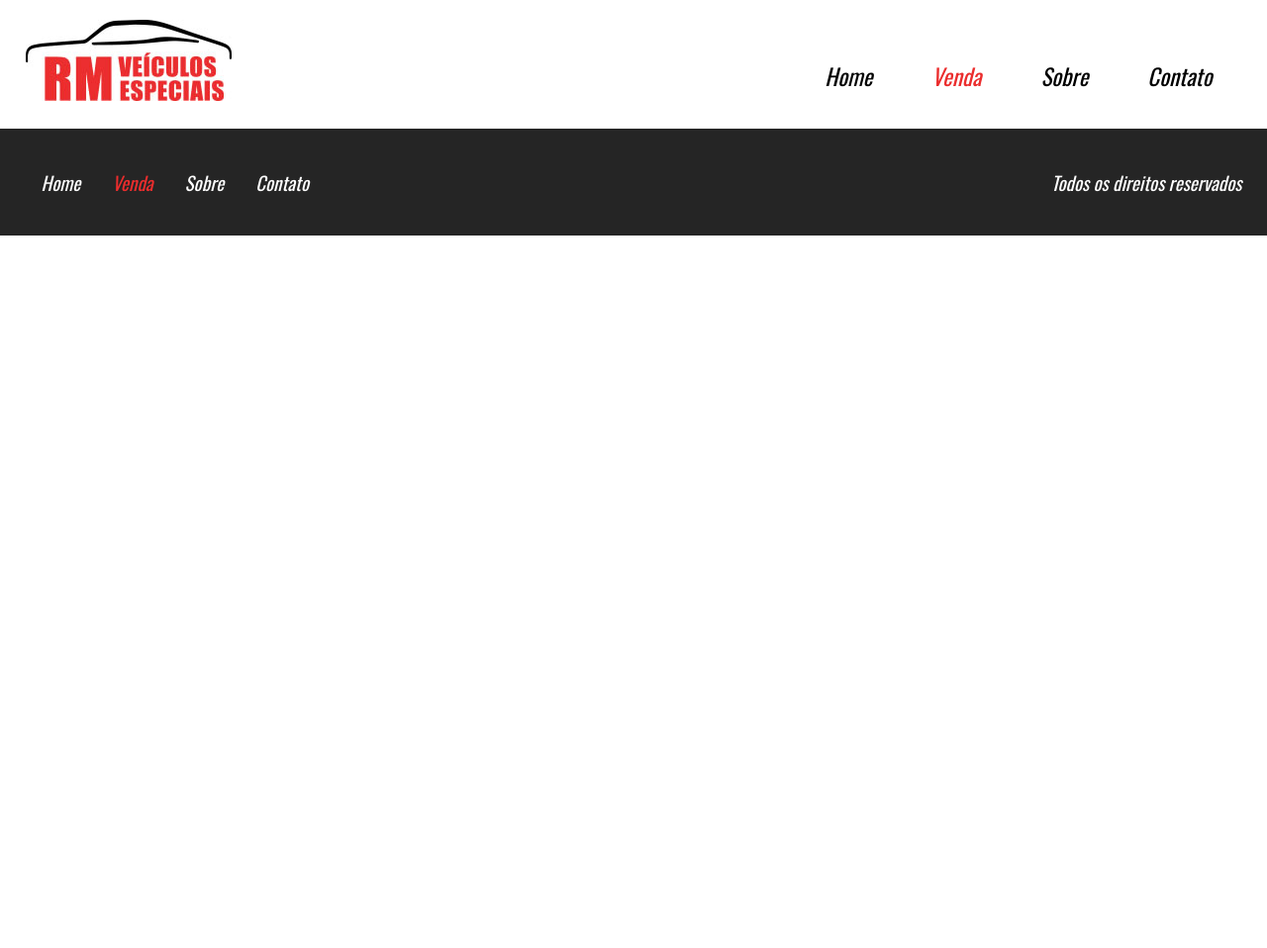
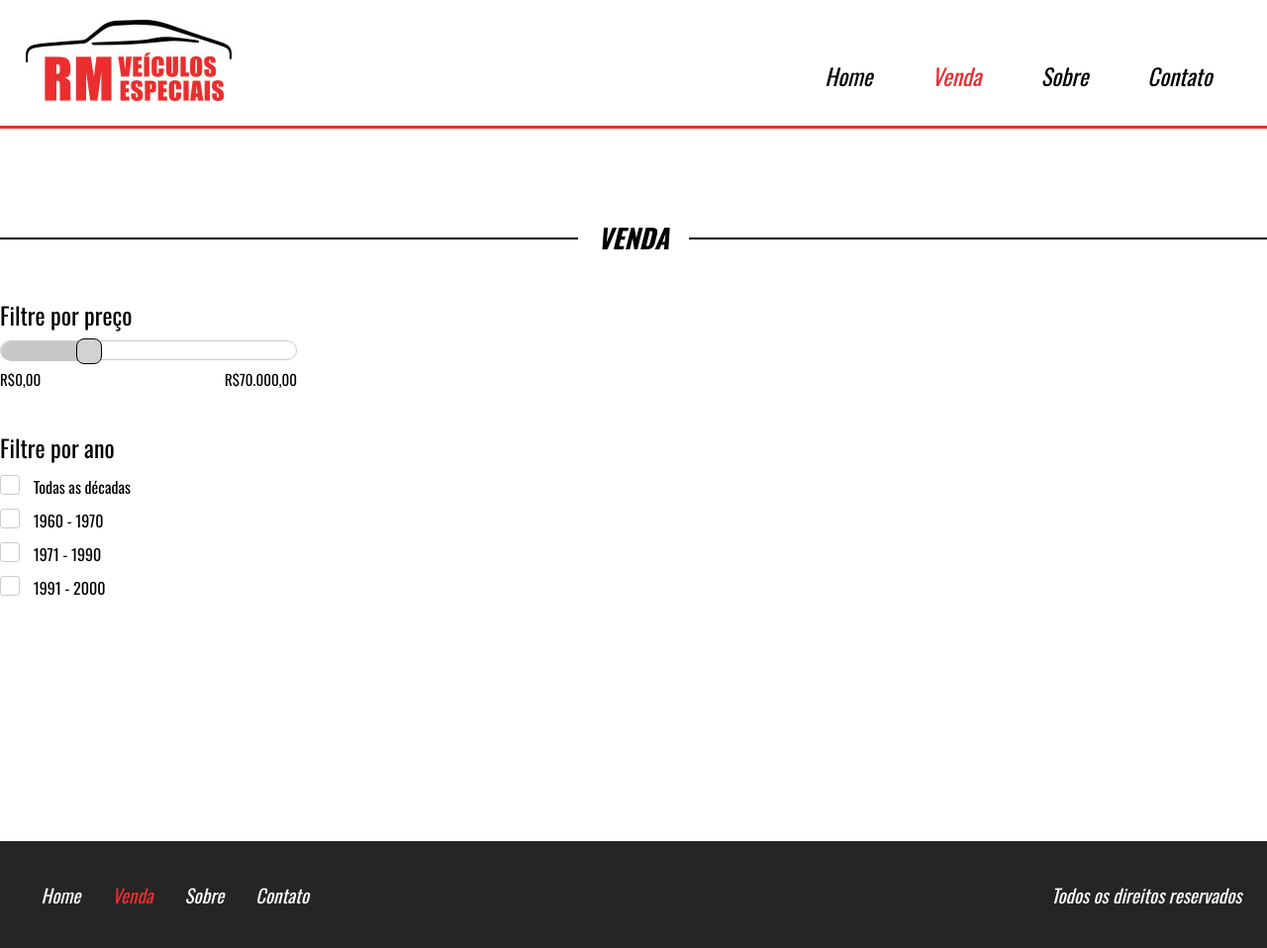
Before and after one commit to jacildofurtado/Danki-code, a PHP site: page /venda.html in a window 1280 px wide. Shown: the whole page at 99% size. Before the commit the page ends 238 px from the top, so only its background shows below. Run offline with PHP 8.4, Linux system fonts and the light colour scheme.

Commit message:
atualizado pagina de vendas

```diff
--- a/ftont-end-completo/projeto-05/css/style.css
+++ b/ftont-end-completo/projeto-05/css/style.css
@@ -389,6 +389,115 @@ footer p{
     font-style: italic;
 }
 
+/*Inicio da página de Venda*/
+
+section.venda{
+    padding: 90px 0;
+    min-height: 90%;
+}
+
+.content-venda{
+    margin-top: 40px;
+}
+
+.sidebar{
+    float: left;
+    width: 30%;
+}
+
+.search1{
+    width: 300px;
+}
+
+.search1 h2{
+    font-size: 24px;
+    color: black;
+    font-weight: normal;
+}
+
+.search1 .barra-preco{
+    width: 100%;
+    height: 20px;
+    background-color: white;
+    border: 1px solid #CCC;
+    margin-top: 8px;
+    border-radius: 20px;
+    position: relative;
+}
+
+.barra-preco-fill{
+    position: absolute;
+    left: 0;
+    top: 0;
+    width: 30%;
+    height: 20px;
+    border-radius: 20px;
+    background-color: rgb(200, 200, 200);
+}
+
+.pointer-barra{
+    width: 26px;
+    height: 26px;
+    position: absolute;
+    left: calc(30% - 13px);
+    top: -3px;
+    border-radius: 8px;
+    background-color: rgb(210, 210, 210);
+    border: 1px solid black;
+    cursor: pointer;
+}
+
+.valor-pesquisa{
+    margin-top: 8px;
+}
+
+.valor-pesquisa p{
+    color: black;
+    font-size: 15px;
+}
+
+.valor-pesquisa p:nth-of-type(1){
+    float: left;
+}
+
+.valor-pesquisa p:nth-of-type(2){
+    float: right;
+}
+
+.search2{
+    margin-top: 40px;
+}
+
+.search2 h2{
+    font-size: 24px;
+    color: black;
+    font-weight: normal;
+}
+
+.form-venda-wraper{
+    margin-top: 10px;
+}
+
+.form-venda-wraper input[type=checkbox]{
+    display: none;
+}
+
+.form-venda-wraper label{
+    width: 20px;
+    height: 20px;
+    border: 1px solid #ccc;
+    border-radius: 3px;
+    display: inline-block;
+    vertical-align: top;
+    cursor: pointer;
+}
+
+.form-venda-wraper span{
+    vertical-align: top;
+    display: inline-block;
+    padding: 0 10px;
+}
+
 @media screen and (max-width: 1400px) {
     section.banner{
         background-size: 90% auto;
--- a/ftont-end-completo/projeto-05/venda.html
+++ b/ftont-end-completo/projeto-05/venda.html
@@ -17,7 +17,7 @@
     <link rel="stylesheet" href="css/style.css">
 </head>
 <body>
-    <header>
+    <header style="border-bottom:3px solid #Eb2D2D;">
 
         <div class="container">
 
@@ -46,6 +46,63 @@
         </div><!--container-->
     </header>
 
+    <section class="venda">
+        <div class="line-titulo">
+            <div class="ln1"></div>
+            <h2>Venda</h2>
+        </div><!--line-titulo-->
+
+        <div class="content-venda">
+            <div class="container">
+
+                <div class="sidebar">
+                    <div class="search1">
+                        <h2>Filtre por preço</h2>
+                        <div class="barra-preco">
+                            <div class="barra-preco-fill"></div><!--barra-preco-fill-->
+                            <div class="pointer-barra"></div><!--pointer-barra-->
+                        </div><!--barra-preco-->
+                        <div class="valor-pesquisa">
+                            <p>R$0,00</p>
+                            <p>R$70.000,00</p>
+                        </div><!--valor-pesquisa-->
+                        <div class="clear"></div>
+                    </div><!--search1-->
+
+                    <div class="search2">
+                        <h2>Filtre por ano</h2>
+                        <form action="">
+                            <div class="form-venda-wraper">
+                                <input type="checkbox" name="item1" id="item1">
+                                <label for="item1"></label>
+                                <span>Todas as décadas</span>
+                            </div><!--form-venda-wraper-->
+
+                            <div class="form-venda-wraper">
+                                <input type="checkbox" name="item2" id="item2">
+                                <label for="item2"></label>
+                                <span>1960 - 1970</span>
+                            </div><!--form-venda-wraper-->
+
+                            <div class="form-venda-wraper">
+                                <input type="checkbox" name="item3" id="item3">
+                                <label for="item3"></label>
+                                <span>1971 - 1990</span>
+                            </div><!--form-venda-wraper-->
+
+                            <div class="form-venda-wraper">
+                                <input type="checkbox" name="item4" id="item4">
+                                <label for="item4"></label>
+                                <span>1991 - 2000</span>
+                            </div><!--form-venda-wraper-->
+                        </form>
+                    </div><!--search2-->
+                </div><!--sidebar-->
+
+            </div><!--container-->
+        </div><!--content-venda-->
+    </section><!--venda-->
+
     <footer>
         <div class="container">
             <nav>
```
